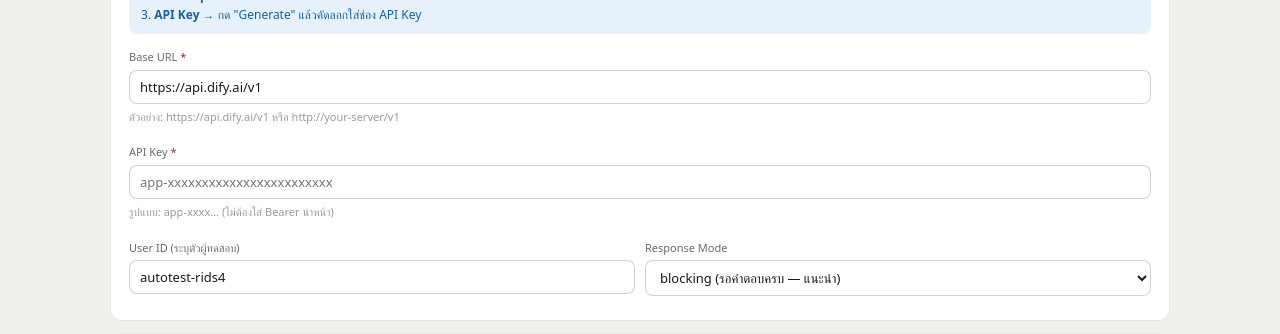
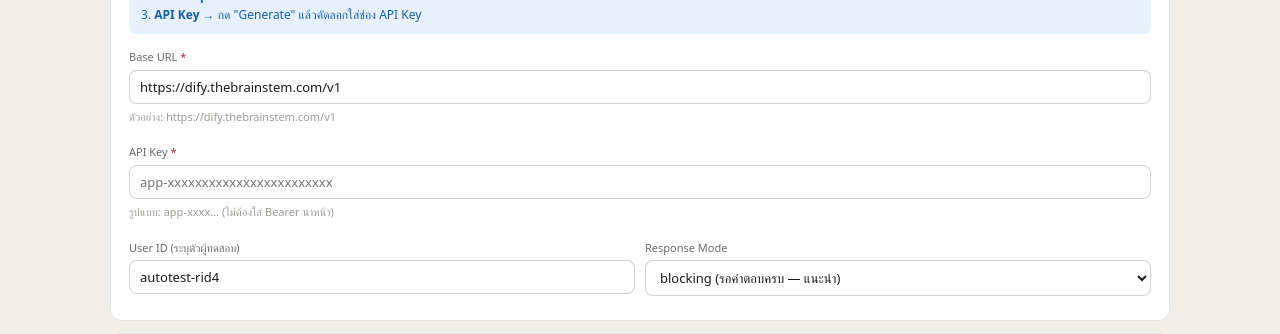
Before and after one commit to BST-Albatross/chatbot-autotest-rid4, a React (Vite) app: page / in a window 1280 px wide. Shown: the part 253-587 px from the top of the page. Built offline with nearby package versions, Linux system fonts and the light colour scheme; no server answers; the HTML template or start-up script is replaced by a standard one.

Commit message:
fix: update dify config

```diff
--- a/package.json
+++ b/package.json
@@ -1,5 +1,5 @@
 {
-  "name": "chatbot-autotest-rids4",
+  "name": "chatbot-autotest-rid4",
   "version": "2.0.0",
   "description": "Automated Chatbot Testing — สำนักชลประทานที่ 4 (Dify ready)",
   "type": "module",
--- a/src/components/ConfigTab.jsx
+++ b/src/components/ConfigTab.jsx
@@ -37,8 +37,8 @@ export default function ConfigTab({ difyConfig, setDifyConfig, testConfig, setTe
           <div className={u.field} style={{gridColumn:'1/-1'}}>
             <label className={u.lbl}>Base URL <span style={{color:'var(--err-text)'}}>*</span></label>
             <input value={difyConfig.baseUrl} onChange={e => setD('baseUrl', e.target.value)}
-              placeholder="https://api.dify.ai/v1" />
-            <span style={{fontSize:11,color:'var(--text-3)'}}>ตัวอย่าง: https://api.dify.ai/v1 หรือ http://your-server/v1</span>
+              placeholder="https://dify.thebrainstem.com/v1" />
+            <span style={{fontSize:11,color:'var(--text-3)'}}>ตัวอย่าง: https://dify.thebrainstem.com/v1</span>
           </div>
           <div className={u.field} style={{gridColumn:'1/-1'}}>
             <label className={u.lbl}>API Key <span style={{color:'var(--err-text)'}}>*</span></label>
@@ -48,7 +48,7 @@ export default function ConfigTab({ difyConfig, setDifyConfig, testConfig, setTe
           </div>
           <div className={u.field}>
             <label className={u.lbl}>User ID (ระบุตัวผู้ทดสอบ)</label>
-            <input value={difyConfig.userId} onChange={e => setD('userId', e.target.value)} placeholder="autotest-rids4" />
+            <input value={difyConfig.userId} onChange={e => setD('userId', e.target.value)} placeholder="autotest-rid4" />
           </div>
           <div className={u.field}>
             <label className={u.lbl}>Response Mode</label>
--- a/src/config/settings.js
+++ b/src/config/settings.js
@@ -8,7 +8,7 @@ export const DIFY_DEFAULTS = {
   // วิธีหา URL: Dify > เลือก App > API Access > API Endpoint
   // ตัวอย่าง: https://api.dify.ai/v1  หรือ  http://your-server/v1
   // ------------------------------------------------------------
-  baseUrl: 'https://api.dify.ai/v1',
+  baseUrl: 'https://dify.thebrainstem.com/v1',
 
   // ------------------------------------------------------------
   // วิธีหา API Key: Dify > เลือก App > API Access > API Key
@@ -17,7 +17,7 @@ export const DIFY_DEFAULTS = {
   apiKey: '',
 
   // user identifier — ใส่อะไรก็ได้ ใช้ระบุตัวผู้ทดสอบ
-  userId: 'autotest-rids4',
+  userId: 'autotest-rid4',
 
   // response_mode: "blocking" = รอคำตอบครบแล้วค่อยส่งกลับ (แนะนำสำหรับ test)
   responseMode: 'blocking',
--- a/src/utils/difyClient.js
+++ b/src/utils/difyClient.js
@@ -22,7 +22,7 @@ export async function sendToDify(question, config) {
         query: question,
         response_mode: mode,
         conversation_id: '',
-        user: userId || 'autotest-rids4',
+        user: userId || 'autotest-rid4',
       }),
       signal: controller.signal,
     })
```
Also changed, not shown: 1 other file (tests, documents, lock files or other folders).
